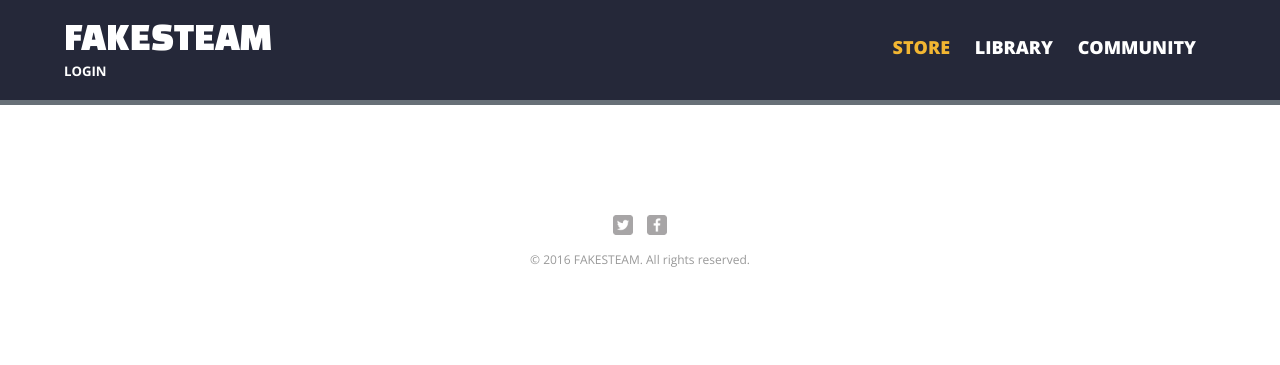
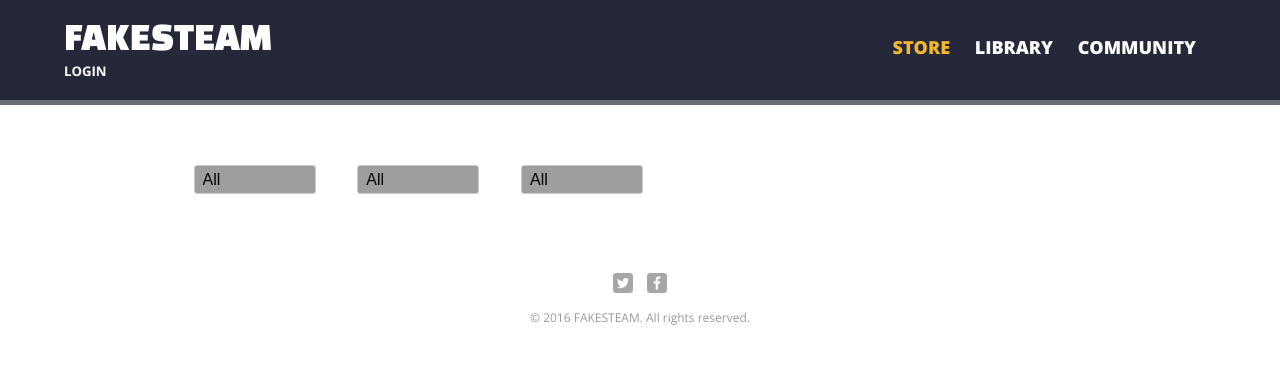
Before and after one commit to JY-H/fakesteam, a Flask app: template app/templates/index.html in a window 1280 px wide. Shown: the top 365 px of the page. Run offline with Flask 2, Linux system fonts and the light colour scheme; the template is opened without the code that fills it, so the values that code supplies are empty; grey boxes are pictures that could not be loaded.

Commit message:
incorporated filter and added updated styling

```diff
--- a/app/static/css/main.css
+++ b/app/static/css/main.css
@@ -260,3 +260,36 @@ nav a.selected, nav a:hover {
 .btn--right {
   float: right;
 }
+
+/**********************************************
+ FILTER BOX
+**********************************************/
+
+.select-style {
+    display: inline-block;
+    padding: 0;
+    margin: 0 1.5% 2.5% 2.5% ;
+    border: 1px solid #ccc;
+    width: 120px;
+    border-radius: 3px;
+    overflow: hidden;
+    background-color: #fff;
+
+    background: #fff url("http://www.scottgood.com/jsg/blog.nsf/images/arrowdown.gif") no-repeat 90% 50%;
+}
+
+.select-style select {
+    padding: 5px 8px;
+    width: 130%;
+    border: none;
+    box-shadow: none;
+    background-color: transparent;
+    background-image: none;
+    -webkit-appearance: none;
+       -moz-appearance: none;
+            appearance: none;
+}
+
+.select-style select:focus {
+    outline: none;
+}
--- a/app/templates/index.html
+++ b/app/templates/index.html
@@ -1,6 +1,38 @@
 {% extends "base.html" %}
 {% block content %}
   <div id="wrapper">
+    <section class="filters">
+        <div class="select-style">
+          <select>
+            <option value="all-os">All</option>
+            <option value="mac">Mac</option>
+            <option value="windows">Windows</option>
+            <option value="linux">Linux</option>
+          </select>
+        </div>
+        <div class="select-style">
+          <select>
+            <option value="all-gameplay">All</option>
+            <option value="single">Single-Player</option>
+            <option value="multi">Multi-Player</option>
+            <option value="both">Both</option>
+          </select>
+        </div>
+        <div class="select-style">
+          <select>
+            <option value="all-genre">All</option>
+            <option value="moba">MOBA</option>
+            <option value="puzzle">Puzzle</option>
+            <option value="fps">FPS</option>
+            <option value="survival">Survival</option>
+            <option value="strategy">Strategy</option>
+            <option value="rpg">RPG</option>
+            <option value="sports">Sports</option>
+            <option value="simulation">Simulation</option>
+            <option value="indie">Indie</option>
+          </select>
+        </div>
+    </section>
     <!-- gallery section -->
     <section>
       {% for game in games %}
```
Also changed, not shown: app/static/css/dropdowns.css (deleted, +0 -14 lines), app/templates/store.html (deleted, +0 -35 lines).
